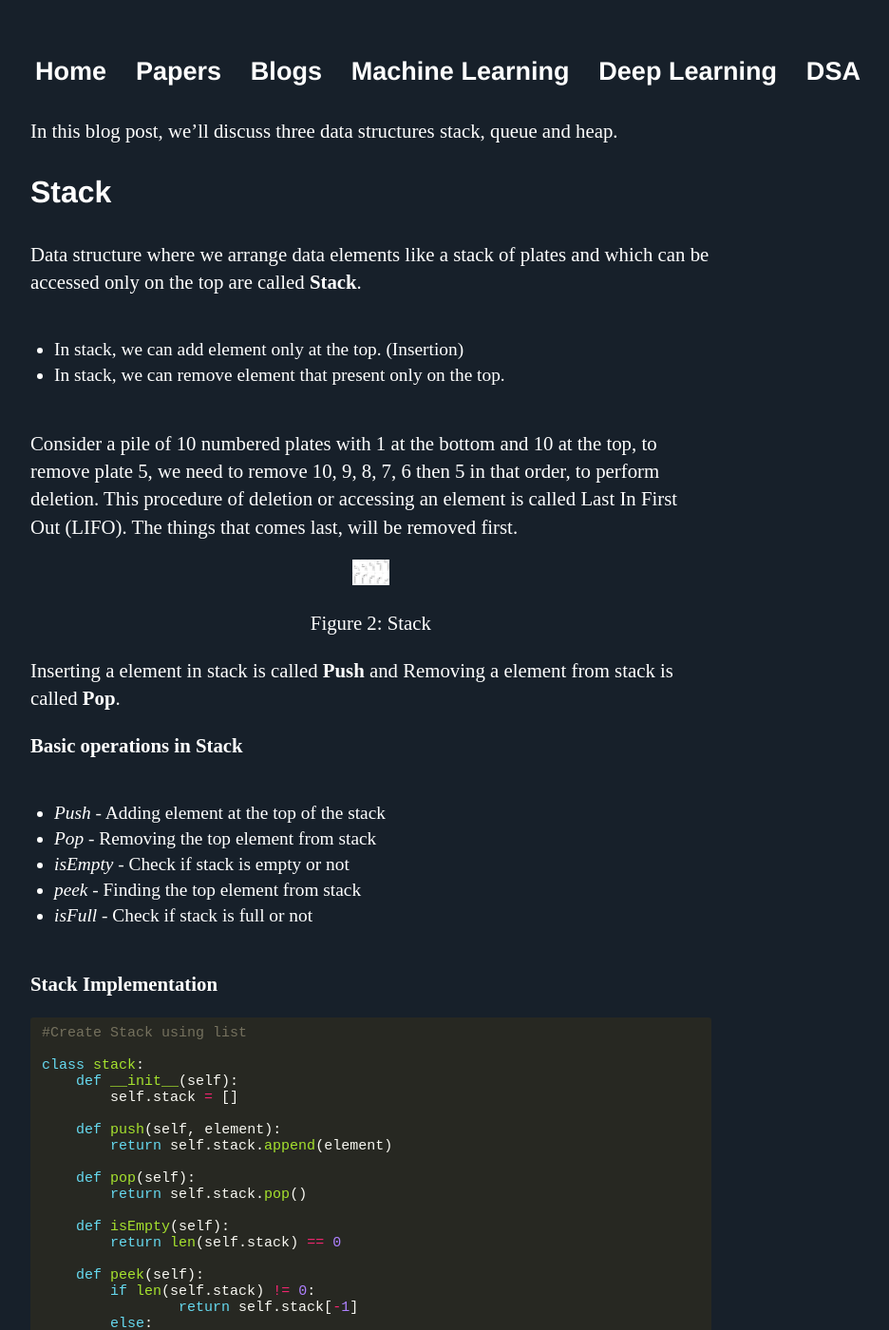
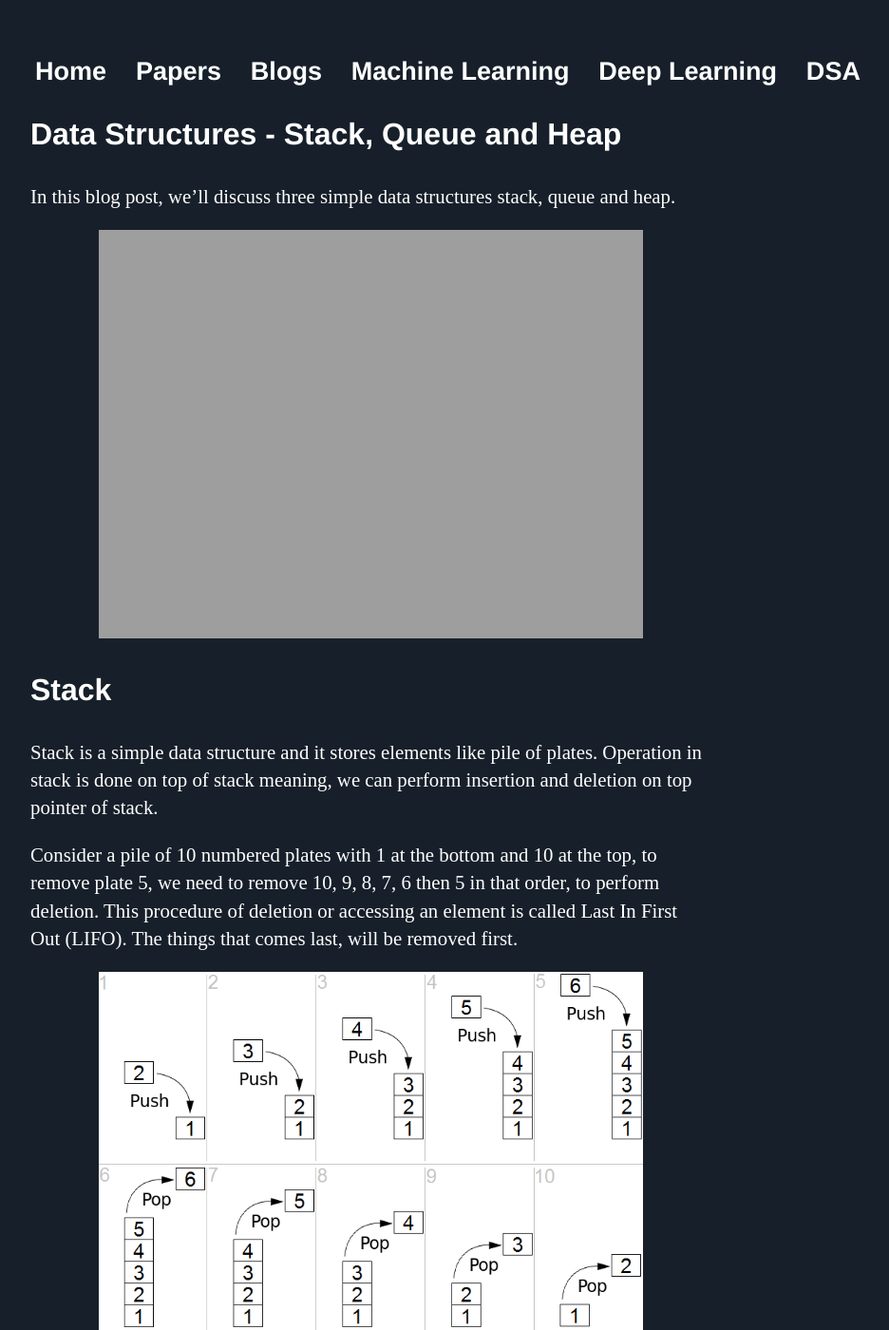
Before and after one commit to Mayurji/mayurji.github.io, a Jekyll site: the page built from _data-structure-algorithms/2021-01-23-DSA_2.md, in a window 1280 px wide and 1400 px high. Shown: the whole window at 95% size, without its empty margins (160-1096 px from the left). Built offline with Jekyll 4.4.1, drawn with Linux system fonts in a browser that asks for light colours; comment, search, counter and statistics services are not loaded.

Commit message:
Update 2021-01-23-DSA_2.md

```diff
--- a/_data-structure-algorithms/2021-01-23-DSA_2.md
+++ b/_data-structure-algorithms/2021-01-23-DSA_2.md
@@ -4,19 +4,23 @@ title: Data Structures - Stack, Queue and Heap
 description: Simple data structures for simple problems!
 date:   2021-01-23 13:43:52 +0530
 ---
-In this blog post, we'll discuss three data structures stack, queue and heap.
+### Data Structures - Stack, Queue and Heap
+
+In this blog post, we'll discuss three simple data structures stack, queue and heap.
+
+
+<center>
+<img src="{{site.url}}/assets/images/dsa/pankaj-patel-_SgRNwAVNKw-unsplash.jpg" style="zoom: 5%; background-color:#DCDCDC;" width="80%" height=auto/><br>
+</center>
 
 ### Stack
 
-Data structure where we arrange data elements like a stack of plates and which can be accessed only on the top are called **Stack**.
-
-* In stack, we can add element only at the top. (Insertion)
-* In stack, we can remove element that present only on the top.
+Stack is a simple data structure and it stores elements like pile of plates. Operation in stack is done on top of stack meaning, we can perform insertion and deletion on top pointer of stack.
 
 Consider a pile of 10 numbered plates with 1 at the bottom and 10 at the top, to remove plate 5, we need to remove 10, 9, 8, 7, 6 then 5 in that order, to perform deletion. This procedure of deletion or accessing an element is called Last In First Out (LIFO). The things that comes last, will be removed first.
 
 <center>
-<img src="{{site.url}}/assets/images/dsa/Lifo_stack.png" style="zoom: 5%; background-color:#DCDCDC;"/><br>
+<img src="{{site.url}}/assets/images/dsa/Lifo_stack.png" style="zoom: 5%; background-color:#DCDCDC;" width="80%" height=auto/><br>
 <p>Figure 2: Stack</p>
 </center>
 
@@ -194,7 +198,7 @@ A complete binary tree is a special binary tree in which
 * Min Heap - key of each node is always smaller than the child node/s and the key of the root node is the smallest among all other nodes.
 
 <center>
-<img src="{{site.url}}/assets/images/dsa/max_min_heap.png" style="zoom: 5%; background-color:#DCDCDC;"/><br>
+<img src="{{site.url}}/assets/images/dsa/max_min_heap.png" style="zoom: 5%; background-color:#DCDCDC;" width="80%" height=auto/><br>
 <p>Figure 5: Max-heap and Min-Heap</p>
 </center>
 
@@ -225,7 +229,7 @@ How to convert a binary tree into a heap data structure (max heap or min heap)
 7. Swap `largest` with `currentElement`
 
 <center>
-<img src="{{site.url}}/assets/images/dsa/heapify.png" style="zoom: 5%; background-color:#DCDCDC;"/><br>
+<img src="{{site.url}}/assets/images/dsa/heapify.png" style="zoom: 5%; background-color:#DCDCDC;" width="80%" height=auto/><br>
 <p>Figure 6: Heapify</p>
 </center>
 
```
